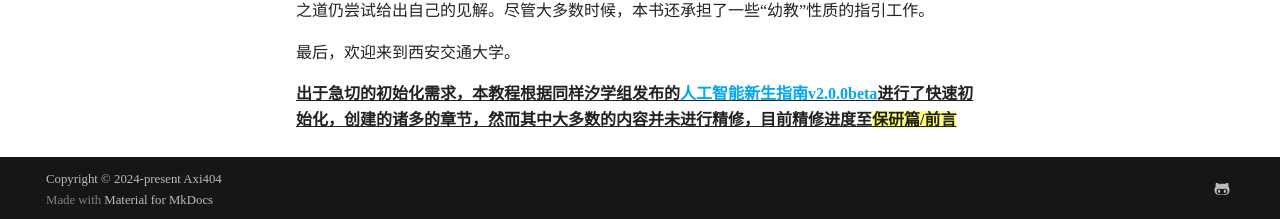
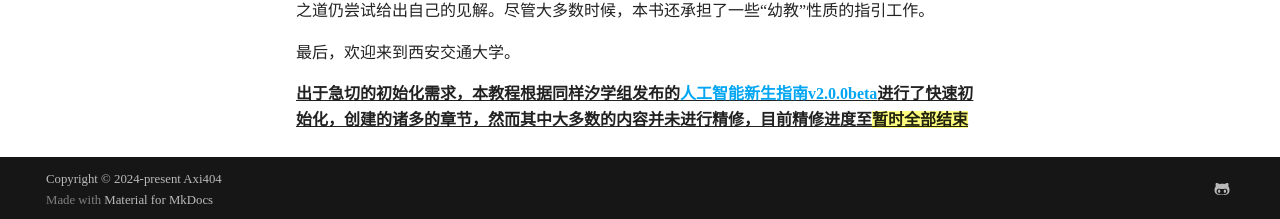
Before and after one commit to XiStudyGroup/SurviveXJTU, an MkDocs documentation site: the page built from docs/index.md, in a window 1280 px wide and 1050 px high. Shown: the part 828-1047 px from the top of the window. Built offline with MkDocs 1.6.1 and Material for MkDocs 9.7.7, drawn with Linux system fonts in a browser that asks for light colours; some web fonts are replaced; comment, search, counter and statistics services are not loaded.

Commit message:
Update index.md

```diff
--- a/docs/index.md
+++ b/docs/index.md
@@ -12,4 +12,4 @@
 
 最后，欢迎来到西安交通大学。
 
-<u>**出于急切的初始化需求，本教程根据同样汐学组发布的[人工智能新生指南v2.0.0beta](https://xistudygroup.github.io/XiStudyGroup/%E4%BA%BA%E5%B7%A5%E6%99%BA%E8%83%BD%E6%96%B0%E7%94%9F%E6%8C%87%E5%8D%972024/)进行了快速初始化，创建的诸多的章节，然而其中大多数的内容并未进行精修，目前精修进度至<mark>保研篇/前言</mark>**</u>
+<u>**出于急切的初始化需求，本教程根据同样汐学组发布的[人工智能新生指南v2.0.0beta](https://xistudygroup.github.io/XiStudyGroup/%E4%BA%BA%E5%B7%A5%E6%99%BA%E8%83%BD%E6%96%B0%E7%94%9F%E6%8C%87%E5%8D%972024/)进行了快速初始化，创建的诸多的章节，然而其中大多数的内容并未进行精修，目前精修进度至<mark>暂时全部结束</mark>**</u>
```
